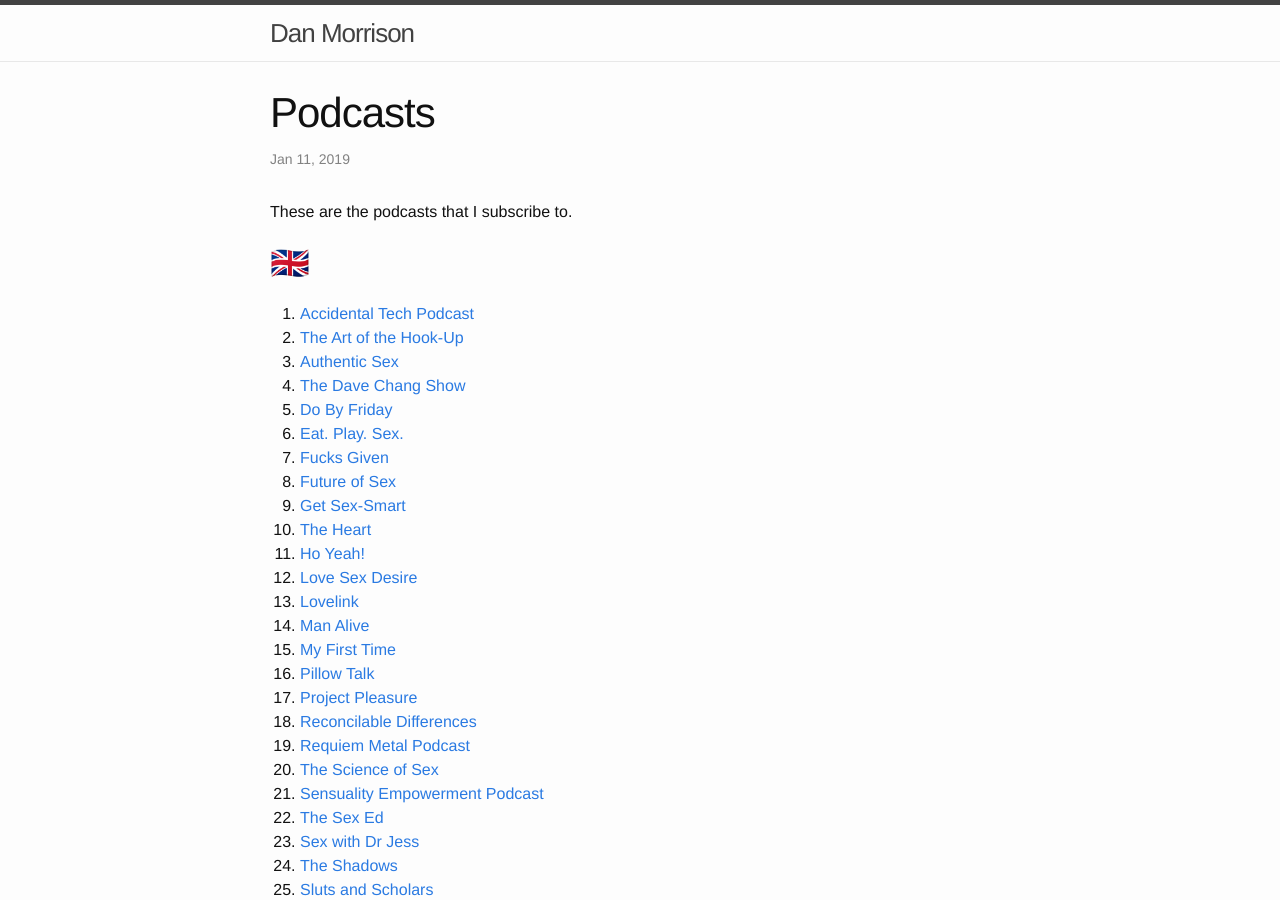
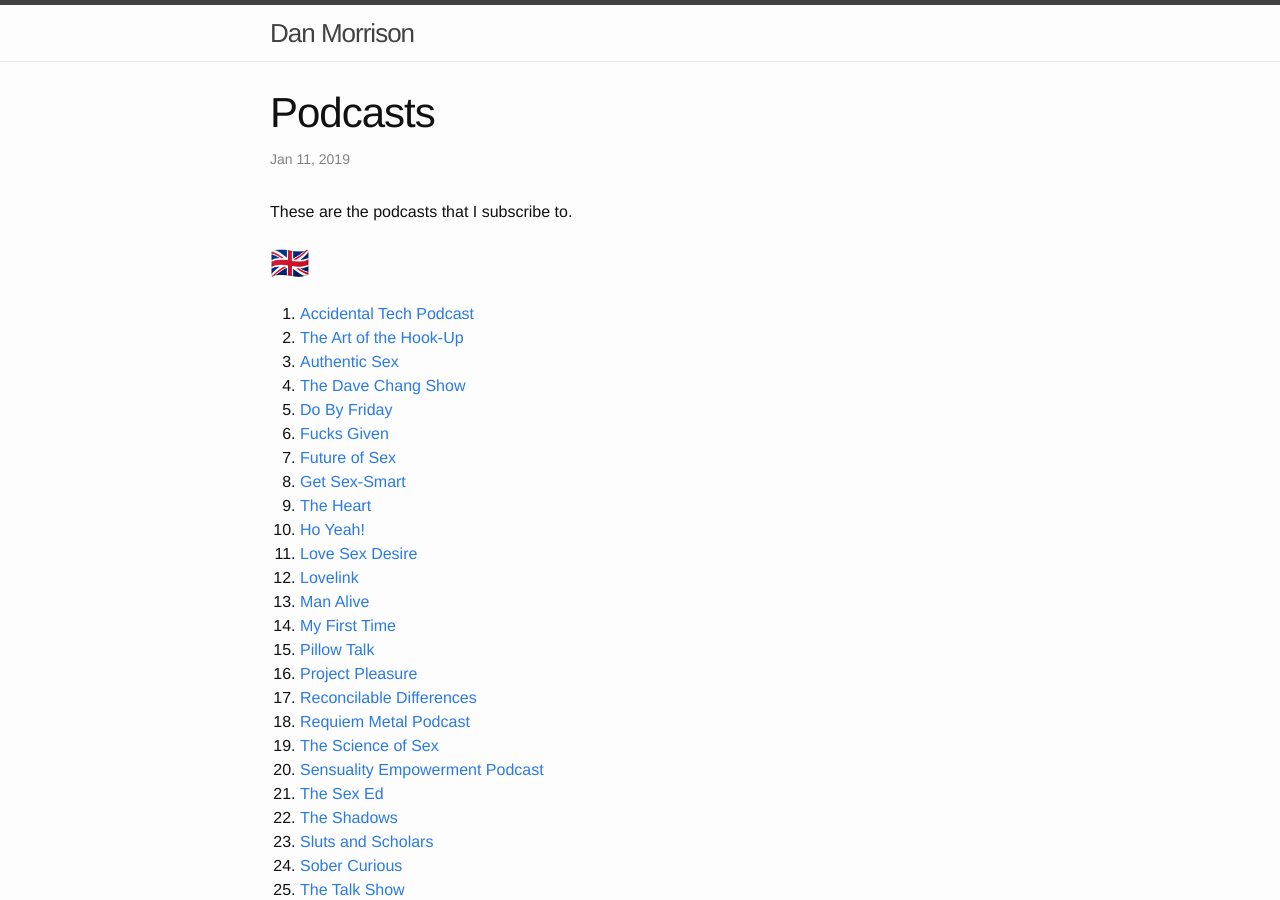
Before and after one commit to danmorrison/danmorrison.github.io, a Jekyll site: the page built from _posts/2019-01-11-podcasts.md, in a window 1280 px wide and 900 px high. Built offline with Jekyll 4.4.1, drawn with Linux system fonts in a browser that asks for light colours.

Commit message:
Remove Eat. Play. Sex. and Sex with Dr Jess

```diff
--- a/_posts/2019-01-11-podcasts.md
+++ b/_posts/2019-01-11-podcasts.md
@@ -13,7 +13,6 @@
 1. [Authentic Sex](https://podcasts.apple.com/podcast/id1246009609)
 1. [The Dave Chang Show](https://podcasts.apple.com/podcast/id1375877915)
 1. [Do By Friday](https://podcasts.apple.com/podcast/id1169249168)
-1. [Eat. Play. Sex.](https://podcasts.apple.com/podcast/id1192876328)
 1. [Fucks Given](https://podcasts.apple.com/podcast/id1444176549)
 1. [Future of Sex](https://podcasts.apple.com/podcast/id1127544978)
 1. [Get Sex-Smart](https://podcasts.apple.com/podcast/id1049173993)
@@ -30,7 +29,6 @@
 1. [The Science of Sex](https://podcasts.apple.com/podcast/id1291429350)
 1. [Sensuality Empowerment Podcast](https://podcasts.apple.com/podcast/id1307465076)
 1. [The Sex Ed](https://podcasts.apple.com/podcast/id1440228794)
-1. [Sex with Dr Jess](https://podcasts.apple.com/podcast/id1166227345)
 1. [The Shadows](https://podcasts.apple.com/podcast/id1420121326)
 1. [Sluts and Scholars](https://podcasts.apple.com/podcast/id1223781930)
 1. [Sober Curious](https://podcasts.apple.com/podcast/id1460377009)
```
